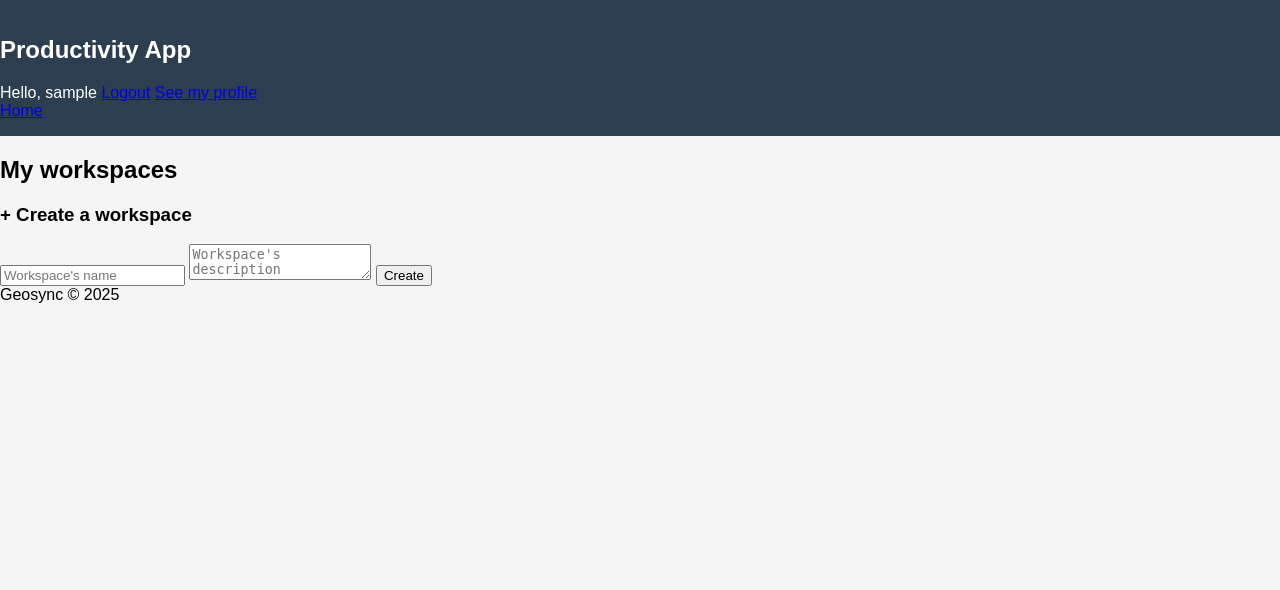
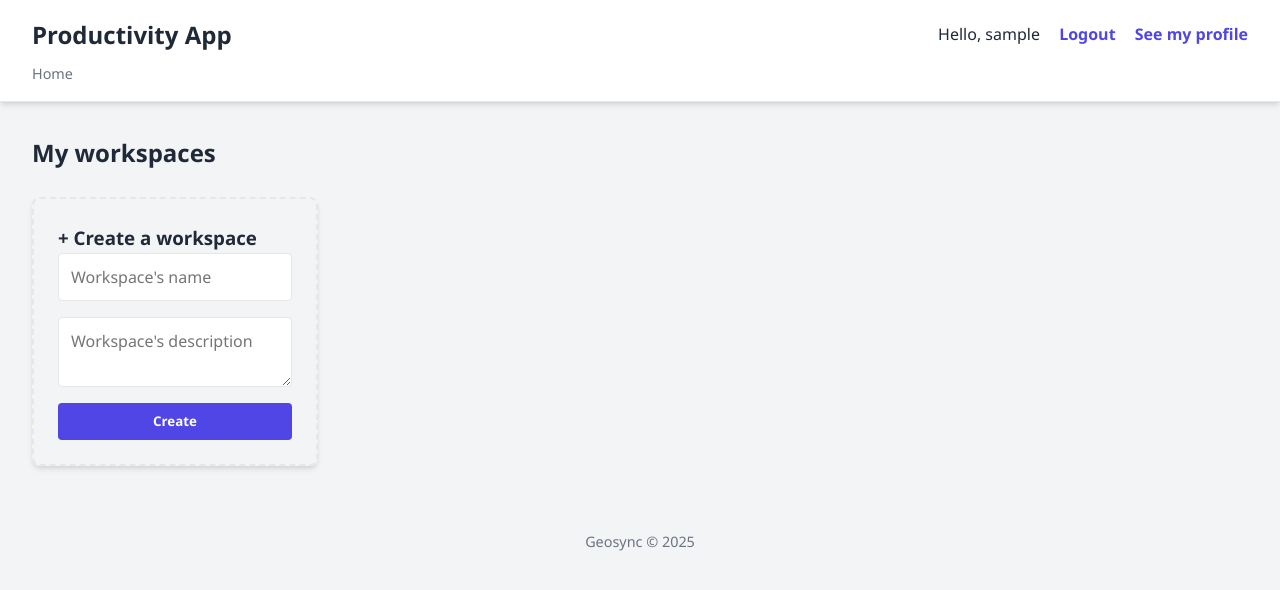
Before and after one commit to kauevera/productivity, a Flask app: page /views/index in a window 1280 px wide. Shown: the top 590 px of the page. Run offline with Flask 3, Linux system fonts and the light colour scheme; the visitor is signed in with stand-in values (Sample User, id 1); data that the repository does not hold is empty.

Commit message:
style: adiciona primeira versão da estilização do projeto - cabeçalho, formulários, botões e etc

```diff
--- a/static/css/style.css
+++ b/static/css/style.css
@@ -1,100 +1,249 @@
-body {
-    font-family: Arial, sans-serif;
+/* --- Variáveis de Cores e Estilo --- */
+:root {
+    --primary-color: #4f46e5;
+    --primary-hover: #4338ca;
+    --bg-color: #f3f4f6;
+    --card-bg: #ffffff;
+    --text-main: #1f2937;
+    --text-muted: #6b7280;
+    --danger: #ef4444;
+    --success: #10b981;
+    --border-color: #e5e7eb;
+    --shadow: 0 4px 6px -1px rgba(0, 0, 0, 0.1), 0 2px 4px -1px rgba(0, 0, 0, 0.06);
+}
+
+/* --- Reset e Geral --- */
+* {
     margin: 0;
     padding: 0;
-    background-color: #f5f5f5;
+    box-sizing: border-box;
+    font-family: 'Segoe UI', Roboto, Helvetica, Arial, sans-serif;
 }
 
-nav {
-    background-color: #2c3e50;
-    color: white;
-    padding: 1rem 0;
+body {
+    background-color: var(--bg-color);
+    color: var(--text-main);
+    line-height: 1.6;
 }
 
-.nav-container {
-    max-width: 1200px;
-    margin: 0 auto;
+/* --- Navegação --- */
+.nav-cont {
+    background: white;
+    padding: 1rem 2rem;
+    border-bottom: 1px solid var(--border-color);
+    box-shadow: var(--shadow);
+}
+
+#user-options {
     display: flex;
     justify-content: space-between;
     align-items: center;
+    margin-bottom: 0.5rem;
 }
 
-.dashboard {
-    max-width: 1200px;
-    margin: 2rem auto;
-    padding: 0 1rem;
+.nav-user a {
+    margin-left: 15px;
+    text-decoration: none;
+    color: var(--primary-color);
+    font-weight: 600;
 }
 
-.workspace-grid {
-    display: grid;
-    grid-template-columns: repeat(auto-fill, minmax(300px, 1fr));
-    gap: 1rem;
-    margin-top: 2rem;
+#navigation-hierarchy {
+    font-size: 0.9rem;
+    color: var(--text-muted);
 }
 
-.workspace-card {
-    background: white;
+#navigation-hierarchy a {
+    text-decoration: none;
+    color: var(--text-muted);
+}
+
+#navigation-hierarchy .separator {
+    margin: 0 5px;
+}
+
+/* --- Layout Principal --- */
+main {
+    padding: 2rem;
+    max-width: 1400px;
+    margin: 0 auto;
+}
+
+/* --- Grids (Home e Workspace) --- */
+.workspaces-grid, .boards-grid {
+    display: grid;
+    grid-template-columns: repeat(auto-fill, minmax(280px, 1fr));
+    gap: 1.5rem;
+    margin-top: 1.5rem;
+}
+
+.workspace-card, .board-card, .new-workspace-card, .new-board-card {
+    background: var(--card-bg);
     padding: 1.5rem;
     border-radius: 8px;
-    box-shadow: 0 2px 4px rgba(0,0,0,0.1);
+    box-shadow: var(--shadow);
+    display: flex;
+    flex-direction: column;
+    justify-content: space-between;
 }
 
-.new-workspace form {
-    display: flex;
-    flex-direction: column;
-    gap: 0.5rem;
+.new-workspace-card, .new-board-card {
+    border: 2px dashed var(--border-color);
+    background: transparent;
 }
 
-.board-container {
-    max-width: 1400px;
-    margin: 2rem auto;
-    padding: 0 1rem;
-}
-
-.board-columns {
+/* --- Kanban Board --- */
+.columns-container {
     display: flex;
-    gap: 1rem;
+    gap: 1.5rem;
     overflow-x: auto;
-    padding: 1rem 0;
+    padding-bottom: 1rem;
+    align-items: flex-start;
 }
 
 .column {
-    background: #ebecf0;
+    background: #ebedf0;
+    min-width: 300px;
+    max-width: 300px;
+    border-radius: 8px;
     padding: 1rem;
-    border-radius: 8px;
-    min-width: 300px;
+    max-height: 80vh;
+    display: flex;
+    flex-direction: column;
 }
 
-.cards {
-    min-height: 100px;
-    margin: 1rem 0;
+.column-header {
+    display: flex;
+    justify-content: space-between;
+    align-items: center;
+    margin-bottom: 1rem;
+}
+
+.cards-list {
+    overflow-y: auto;
+    flex-grow: 1;
 }
 
 .card {
     background: white;
-    padding: 0.5rem;
-    margin: 0.5rem 0;
-    border-radius: 4px;
-    box-shadow: 0 1px 2px rgba(0,0,0,0.1);
-    cursor: move;
+    padding: 1rem;
+    border-radius: 6px;
+    margin-bottom: 0.8rem;
+    box-shadow: 0 1px 3px rgba(0,0,0,0.12);
+    border-left: 4px solid var(--primary-color);
 }
 
+.card h4 { margin-bottom: 0.5rem; }
+.card p { font-size: 0.9rem; color: var(--text-muted); margin-bottom: 0.5rem; }
+.assignee { font-size: 0.8rem; display: block; margin-bottom: 0.5rem; }
+
+/* --- Botões --- */
+button, .button {
+    cursor: pointer;
+    padding: 0.6rem 1rem;
+    border-radius: 4px;
+    border: none;
+    background-color: var(--primary-color);
+    color: white;
+    font-weight: 600;
+    transition: background 0.2s;
+    text-decoration: none;
+    text-align: center;
+    display: inline-block;
+}
+
+button:hover, .button:hover {
+    background-color: var(--primary-hover);
+}
+
+.add-card-btn {
+    background: #e2e8f0;
+    color: var(--text-main);
+    width: 100%;
+    margin-top: 0.5rem;
+}
+
+.add-card-btn:hover { background: #cbd5e1; }
+
+button[type="button"] { background: var(--text-muted); }
+button[onsubmit*="delCard"], .card button {
+    background: transparent;
+    color: var(--danger);
+    font-size: 0.8rem;
+    padding: 2px;
+}
+
+/* --- Modais --- */
 .modal {
-    display: none;
+    display: none; /* Escondido por padrão */
     position: fixed;
     z-index: 1000;
     left: 0;
     top: 0;
     width: 100%;
     height: 100%;
-    background-color: rgba(0,0,0,0.5);
+    background-color: rgba(0, 0, 0, 0.5); /* Fundo escurecido */
+
+    /* Propriedades de centralização */
+    align-items: center;
+    justify-content: center;
+}
+
+/* Quando esta classe é adicionada pelo JS, o modal aparece centralizado */
+.modal.show {
+    display: flex !important;
 }
 
 .modal-content {
     background-color: white;
-    margin: 15% auto;
+    padding: 20px;
+    border-radius: 8px;
+    width: 90%;
+    max-width: 500px;
+    position: relative; /* Garante que fique acima do overlay */
+}
+
+/* --- Formulários --- */
+form { display: flex; flex-direction: column; gap: 1rem; }
+
+input[type="text"],
+input[type="password"],
+input[type="email"],
+input[type="number"],
+input[type="datetime-local"],
+textarea,
+select {
+    width: 100%;
+    padding: 0.75rem;
+    border: 1px solid var(--border-color);
+    border-radius: 4px;
+    font-size: 1rem;
+}
+
+/* --- Auth (Login/Register) --- */
+#main-div {
+    height: 100vh;
+    display: flex;
+    align-items: center;
+    justify-content: center;
+    background: linear-gradient(135deg, #667eea 0%, #764ba2 100%);
+}
+
+#login-container, #register-container {
+    background: white;
+    padding: 3rem;
+    border-radius: 12px;
+    box-shadow: 0 10px 25px rgba(0,0,0,0.2);
+    width: 400px;
+}
+
+#gender-div { margin: 10px 0; }
+#gender-title { font-weight: bold; margin-bottom: 5px; }
+
+/* --- Footer --- */
+footer {
+    text-align: center;
     padding: 2rem;
-    border-radius: 8px;
-    width: 80%;
-    max-width: 500px;
+    color: var(--text-muted);
+    font-size: 0.9rem;
 }
```
